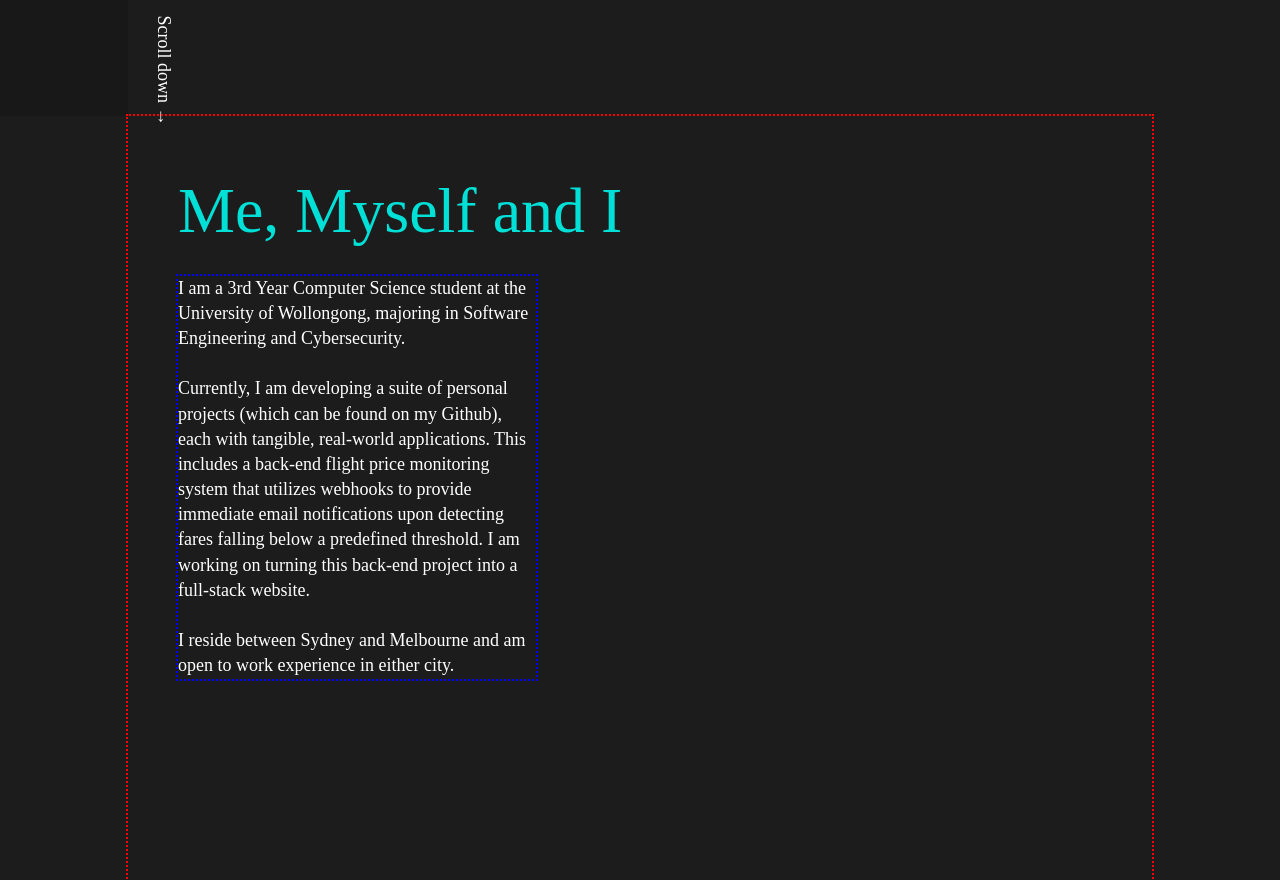
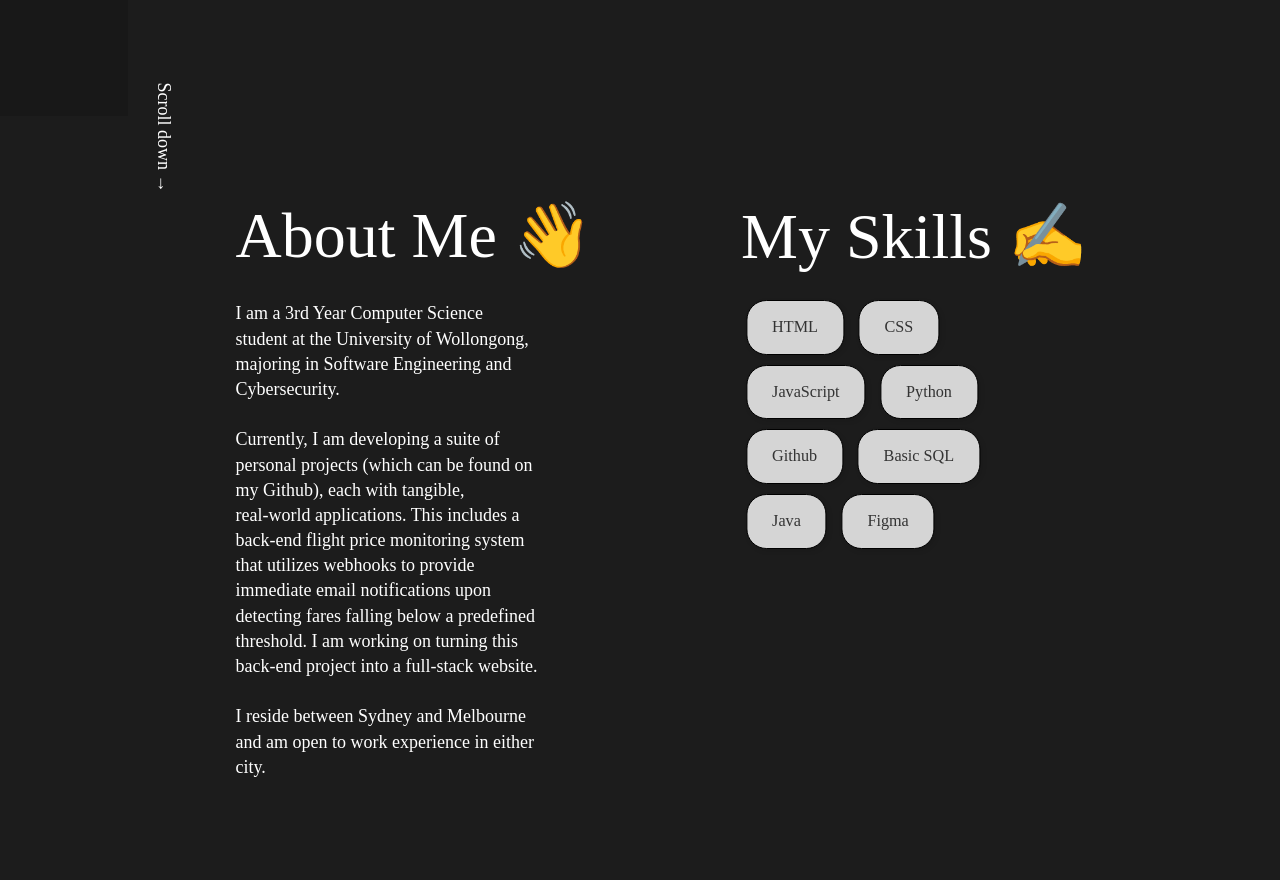
Before and after one commit to DFarynski99/portfolioProject, a website built with webpack: page index.html in a window 1280 px wide. Shown: the part 692-1572 px from the top of the page. Built offline with nearby package versions, Linux system fonts and the light colour scheme; files whose address does not match are found by name.

Commit message:
- Draft About + My Skills section finished

```diff
--- a/css/style.css
+++ b/css/style.css
@@ -281,8 +281,7 @@ html {
 }
 
 #aboutSection {
-  outline: red 2px dotted;
-  position: absolute;
+  position: relative;
   left: 50%;
   transform: translateX(-50%);
   width: 80%;
@@ -290,21 +289,41 @@ html {
   top: 101vh;
 }
 
+#aboutSectionContainer {
+  position: relative;
+  height: 90%;
+  width: 100%;
+}
 
-#headingAbout{
+#aboutMeHeading{
   font-family: "TikTok Font Bold", serif;
   font-size: 64px;
-  margin-left: 50px;
-  margin-top: 50px;
-  color: #00e0d7; /* Primary color for the text */
+  margin-top: 75px;
+  width: 40%;
+  text-align: left;
+  color: white; /* Primary color for the text */
+  position: relative;
+  padding-left: 10%;
+}
+
+#mySkillsHeading{
+  font-family: "TikTok Font Bold", serif;
+  font-size: 64px;
+  margin-top: -89px;
+  left: 50%;
+  position: relative;
+  width: 40%;
+  text-align: left;
+  padding-left: 10%;
+  color: white; /* Primary color for the text */
 }
 
 #textBoxAbout{
-  outline: blue 2px dotted;
-  height: fit-content;
-  width: 35%;
-  margin-left: 50px;
-  margin-top: 20px;
+  height: 80%;
+  width: 30%;
+  padding-left: 10%;
+  padding-right: 10%;
+  padding-top: 2%;
   position: relative;
   color: white;
   font-family: "TikTok Font Regular", serif;
@@ -312,15 +331,33 @@ html {
   text-align: left;
 }
 
+#textBoxMySkills{
+  height: 80%;
+  width: 30%;
+  padding-left: 10%;
+  padding-right: 10%;
+  padding-top: 2%;
+  top: -83.71%;
+  left: 50%;
+  position: relative;
+  color: white;
+  font-family: "TikTok Font Regular", serif;
+  font-size: 18px;
+  text-align: left;
+}
 
-
-
-
-
-
-
-
-
+#skillHTML, #skillCSS, #skillJS, #skillPython, #skillGithub, #skillBasicSQL, #skillJava, #skillFigma {
+  background-color: #d5d5d5;
+  color: #333;
+  border: 1px solid #000000;
+  border-radius: 20px; /* Adjust for rounded corners */
+  padding: 15px 25px;
+  display: inline-block;
+  margin: 5px;
+  font-size: 0.9em;
+  text-align: center;
+  box-shadow: 2px 2px 5px rgba(0, 0, 0, 0.1);
+}
 
 
 
--- a/index.html
+++ b/index.html
@@ -63,23 +63,53 @@
 
 </div>
 
+
+
+
 <div id="aboutSection">
 
-  <div id="headingAbout">Me, Myself and I</div>
-  <div id="textBoxAbout">
+    <div id="aboutSectionContainer">
+
+        <div id="aboutMeHeading">About Me 👋</div>
+
+        <div id="mySkillsHeading">My Skills ✍️</div>
+
+
+
+        <div id="textBoxAbout">
     I am a 3rd Year Computer Science student at the University of Wollongong, majoring in Software Engineering and Cybersecurity.<br><br>
 
 
-    Currently, I am developing a suite of personal projects (which can be found on my Github), each with tangible, real-world applications.
+    Currently, I am developing a suite of personal projects (which can be found on my Github), each with tangible,<br> real-world applications.
     This includes a back-end flight price monitoring system that utilizes webhooks to provide immediate email notifications upon
     detecting fares falling below a predefined threshold. I am working on turning this back-end project into a full-stack website.<br><br>
 
 
-    I reside between Sydney and Melbourne and am open to work experience in either city.
+    I reside between Sydney and Melbourne and am open to work experience in either city.</div>
+
+        <div id="textBoxMySkills">
+            <div id="skillHTML">HTML</div>
+            <div id="skillCSS">CSS</div>
+            <div id="skillJS">JavaScript</div>
+            <div id="skillPython">Python</div>
+            <div id="skillGithub">Github</div>
+            <div id="skillBasicSQL">Basic SQL</div>
+            <div id="skillJava">Java</div>
+            <div id="skillFigma">Figma</div>
+
+
+
+
+        </div>
+
+
+
 
 
 
   </div>
+
+
 
 
 </div>
```
